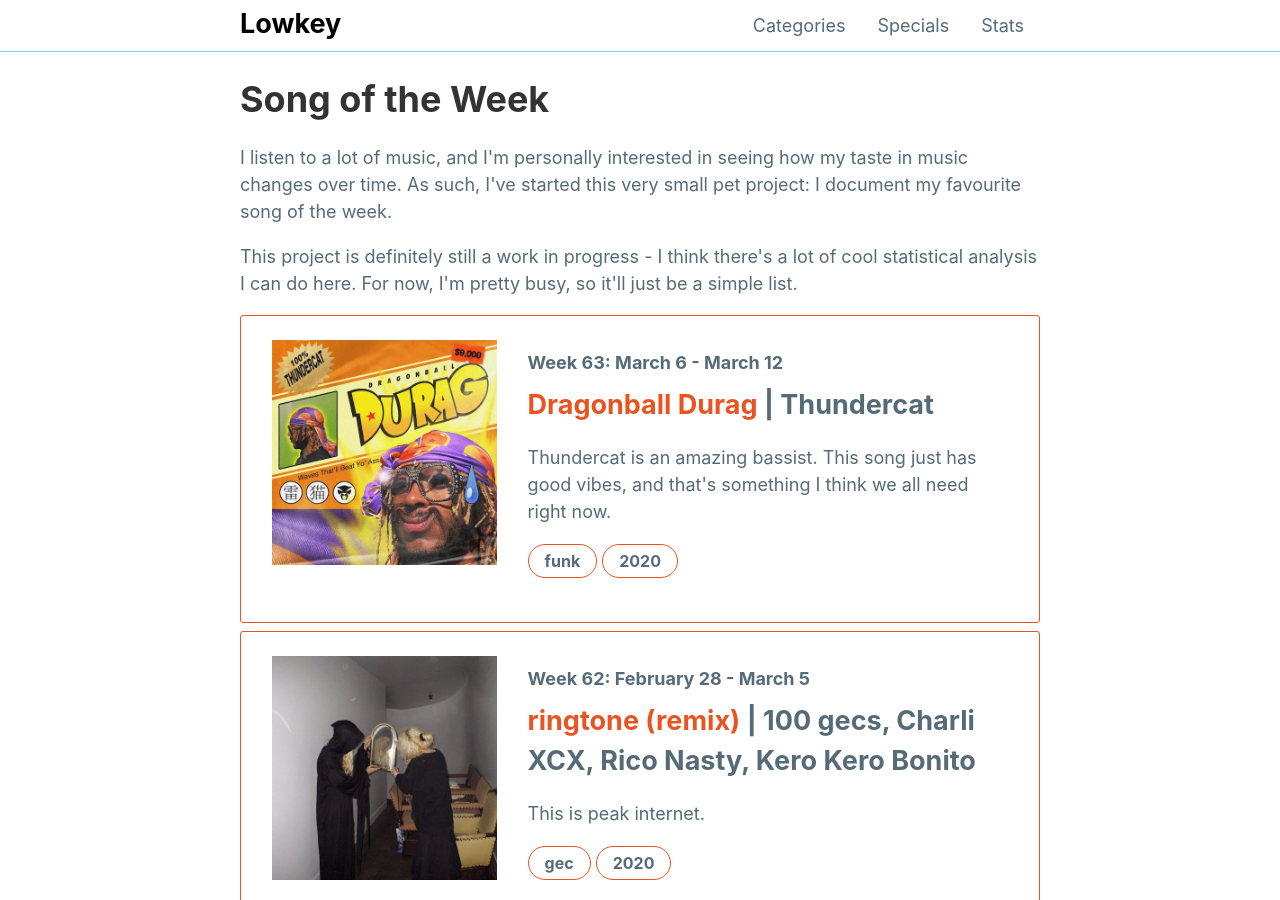
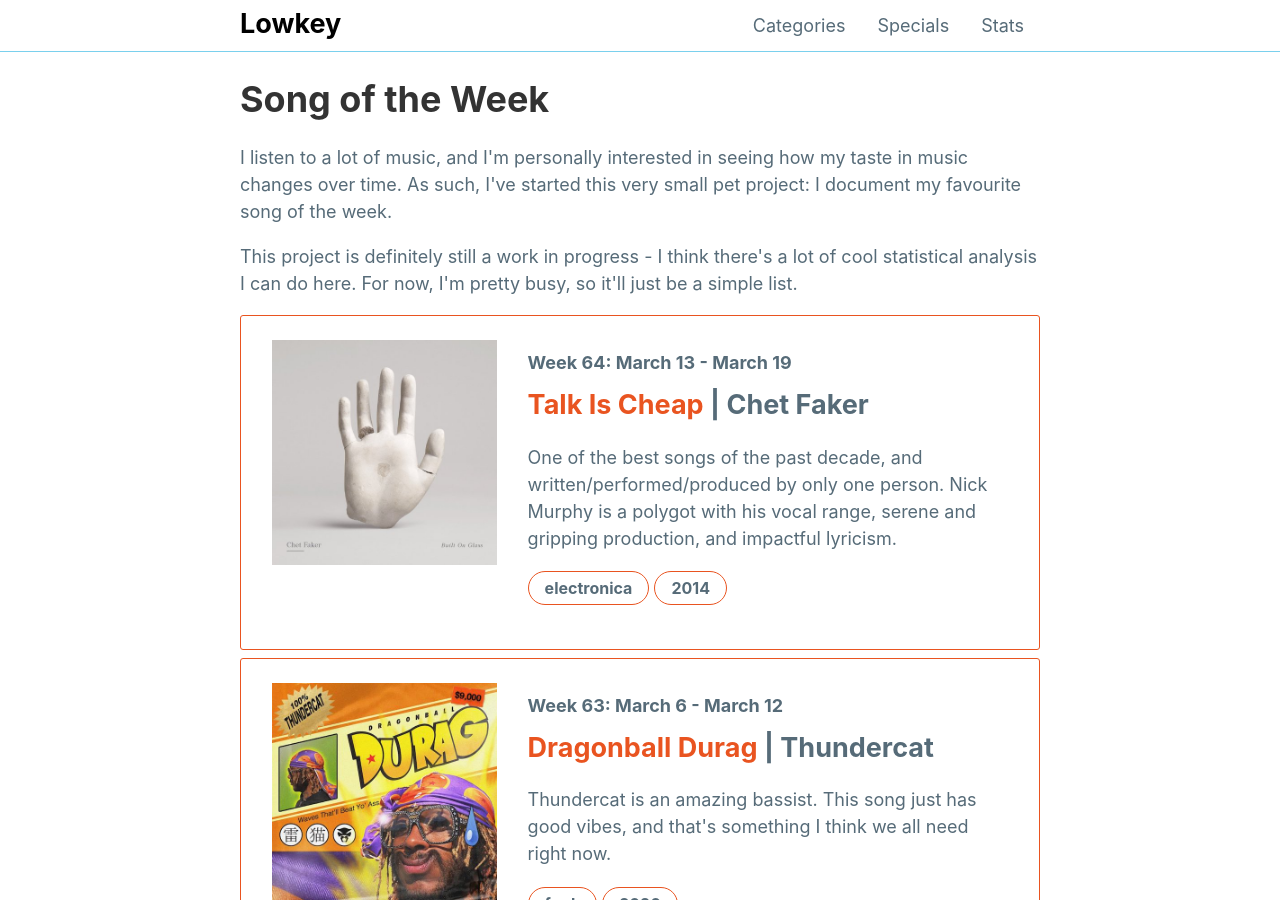
Before and after one commit to mattxwang/lowkey, a Jekyll site: the page built from _stats/song-of-the-week.html, in a window 1280 px wide and 900 px high. Built offline with Jekyll 4.4.1, drawn with Linux system fonts in a browser that asks for light colours; comment, search, counter and statistics services are not loaded.

Commit message:
talk is cheapppp

```diff
--- a/_data/sotw.yml
+++ b/_data/sotw.yml
@@ -628,3 +628,13 @@
   year: 2020
   blurb: >
     Thundercat is an amazing bassist. This song just has good vibes, and that's something I think we all need right now.
+week64:
+  week: "Week 64: March 13 - March 19"
+  title: "Talk Is Cheap"
+  artist: "Chet Faker"
+  album: "Built On Glass"
+  album_art: "built-on-glass.jpg"
+  genre: "electronica"
+  year: 2014
+  blurb: >
+    One of the best songs of the past decade, and written/performed/produced by only one person. Nick Murphy is a polygot with his vocal range, serene and gripping production, and impactful lyricism.
```
Also changed, not shown: img/albums/built-on-glass.jpg (added).
